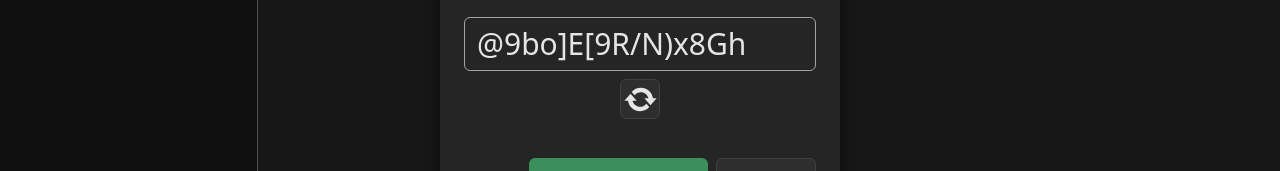
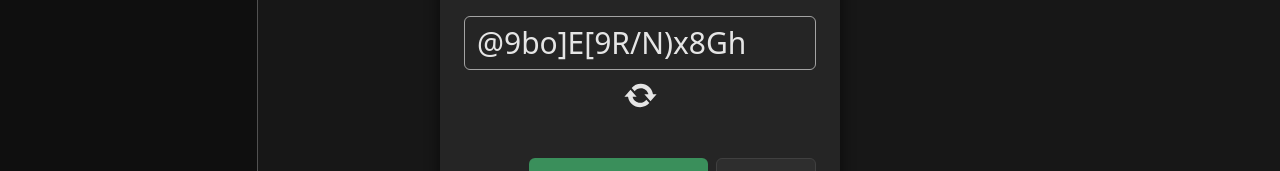
Before and after one commit to Pabl1k/desktop-password-manager, a React (Vite) app: page / in a window 1280 px wide. Both pictures are taken after a click on the button "Password generator". Shown: the part 328-499 px from the top of the page. Built offline with nearby package versions, Linux system fonts and the light colour scheme.

Commit message:
IconButton + whole app outline

```diff
--- a/src/features/Card/Card.tsx
+++ b/src/features/Card/Card.tsx
@@ -5,6 +5,7 @@ import { copyToClipboard, getLinkHostname, openExternally } from '@/shared/lib/u
 import Button from '@/shared/ui/Button';
 import DropdownMenu, { DropdownOption } from '@/shared/ui/DropdownMenu';
 import Icon from '@/shared/ui/Icon';
+import IconButton from '@/shared/ui/IconButton';
 
 interface Props {
   title: string;
@@ -32,7 +33,7 @@ const Card: FC<Props> = ({ title, link, login, password, onDelete }) => {
 
   const displayPasswordFieldValue = showPassword ? password : hiddenPassword;
 
-  const credentialClassName = 'h-(--field-height) flex items-center justify-between px-3';
+  const credentialClassName = 'h-(--field-height) flex items-center justify-between pl-3';
 
   return (
     <div className="w-[280px] h-[320px] bg-bg-card rounded-modal flex flex-col gap-10">
@@ -46,7 +47,7 @@ const Card: FC<Props> = ({ title, link, login, password, onDelete }) => {
           )}
         </div>
         <DropdownMenu options={cardOptions}>
-          <Icon name="dot-menu" className="cursor-pointer" />
+          <Icon name="dot-menu" className="p-2 rounded-full hover:bg-grey-hover cursor-pointer" />
         </DropdownMenu>
       </div>
 
@@ -55,34 +56,19 @@ const Card: FC<Props> = ({ title, link, login, password, onDelete }) => {
           <span className="truncate mr-2" title={login}>
             {login}
           </span>
-          <Icon
-            name="copy"
-            className="cursor-pointer"
-            size={20}
-            onClick={() => copyToClipboard(login)}
-          />
+          <IconButton iconName="copy" size={20} onClick={() => copyToClipboard(login)} />
         </div>
         <div className="h-px bg-border" />
         <div className={credentialClassName}>
           <span className="truncate mr-2" title={showPassword ? password : undefined}>
             {displayPasswordFieldValue}
           </span>
-          <div className="flex gap-2">
-            <button
-              className="flex cursor-pointer"
-              onClick={(e) => {
-                e.stopPropagation();
-                setShowPassword(!showPassword);
-              }}
-            >
-              <Icon name={showPassword ? 'hide' : 'show'} size={20} />
-            </button>
-            <Icon
-              name="copy"
-              className="cursor-pointer"
-              size={20}
-              onClick={() => copyToClipboard(password)}
+          <div className="flex">
+            <IconButton
+              iconName={showPassword ? 'hide' : 'show'}
+              onClick={() => setShowPassword(!showPassword)}
             />
+            <IconButton iconName="copy" onClick={() => copyToClipboard(password)} />
           </div>
         </div>
       </div>
--- a/src/shared/ui/Button.tsx
+++ b/src/shared/ui/Button.tsx
@@ -28,7 +28,7 @@ const Button: FC<Props> = ({ type = 'cancel', className, disabled = false, child
   return (
     <button
       className={clsx(
-        'focus:outline-green-main h-(--field-height) rounded-field px-6 whitespace-nowrap cursor-pointer disabled:cursor-not-allowed disabled:opacity-50',
+        'h-(--field-height) rounded-field px-6 whitespace-nowrap cursor-pointer disabled:cursor-not-allowed disabled:opacity-50 focus:outline-green-main',
         getStylesByType(type),
         className
       )}
--- a/src/shared/ui/DropdownMenu.tsx
+++ b/src/shared/ui/DropdownMenu.tsx
@@ -1,4 +1,4 @@
-import { FC, MouseEvent, ReactNode, useEffect, useRef, useState } from 'react';
+import { FC, MouseEvent, ReactNode, KeyboardEvent, useEffect, useRef, useState } from 'react';
 import PortalWrapper from '@/shared/ui/PortalWrapper';
 import { useTranslations } from '../hooks/useTranslations';
 import Button from './Button';
@@ -20,6 +20,12 @@ const DropdownMenu: FC<Props> = ({ options, children }) => {
   const [position, setPosition] = useState<{ top: number; left: number } | null>(null);
   const triggerRef = useRef<HTMLButtonElement | null>(null);
   const dropdownRef = useRef<HTMLDivElement | null>(null);
+
+  const handleMenuLeave = (e: KeyboardEvent) => {
+    if (e.key === 'Tab') {
+      setPosition(null);
+    }
+  };
 
   const displayDropdown = (e: MouseEvent<HTMLButtonElement>) => {
     if (position) {
@@ -57,7 +63,12 @@ const DropdownMenu: FC<Props> = ({ options, children }) => {
 
   return (
     <>
-      <button ref={triggerRef} className="flex" onClick={displayDropdown}>
+      <button
+        ref={triggerRef}
+        className="flex focus:outline-green-main"
+        onKeyDown={handleMenuLeave}
+        onClick={displayDropdown}
+      >
         {children}
       </button>
       {position && (
--- /dev/null
+++ b/src/shared/ui/IconButton.tsx
@@ -0,0 +1,28 @@
+import { FC } from 'react';
+import clsx from 'clsx';
+import Icon from '@/shared/ui/Icon';
+
+interface Props {
+  iconName: string;
+  className?: string;
+  size?: number;
+  title?: string;
+  onClick?: () => void;
+}
+
+const IconButton: FC<Props> = ({ iconName, className, size = 20, title, onClick }) => {
+  return (
+    <button
+      className={clsx(
+        className,
+        'flex p-2 rounded-full hover:bg-grey-hover cursor-pointer focus:outline-green-main'
+      )}
+      title={title}
+      onClick={onClick}
+    >
+      <Icon name={iconName} size={size} />
+    </button>
+  );
+};
+
+export default IconButton;
--- a/src/shared/ui/Tooltip.tsx
+++ b/src/shared/ui/Tooltip.tsx
@@ -28,7 +28,7 @@ const Tooltip: FC<Props> = ({ text, className, children }) => {
   return (
     <>
       <button
-        className={clsx(className, 'flex justify-center items-center')}
+        className={clsx(className, 'flex justify-center items-center focus:outline-green-main')}
         onMouseEnter={displayTooltip}
         onKeyDown={handleEnterPress}
         onMouseLeave={() => setPosition(null)}
--- a/src/widgets/PasswordGeneratorModal.tsx
+++ b/src/widgets/PasswordGeneratorModal.tsx
@@ -3,7 +3,7 @@ import { useTranslations } from '@/shared/hooks/useTranslations';
 import { generatePassword } from '@/shared/lib/utils/generate';
 import { copyToClipboard } from '@/shared/lib/utils/link';
 import Button from '@/shared/ui/Button';
-import Icon from '@/shared/ui/Icon';
+import IconButton from '@/shared/ui/IconButton';
 import Modal from '@/shared/ui/Modal';
 
 interface ApplyButton {
@@ -63,13 +63,13 @@ const PasswordGeneratorModal: FC<Props> = ({ open, applyButton, onClose }) => {
         <div className="border border-section-border rounded-field truncate pl-3 py-2 text-3xl">
           {value}
         </div>
-        <div className="flex justify-center mt-2">
-          <div
-            className="flex justify-center items-center border border-border bg-bg-main rounded-field cursor-pointer size-[40px] hover:bg-grey-hover"
+        <div className="flex justify-center">
+          <IconButton
+            iconName="update"
+            size={35}
             title={t('regenerate')}
-          >
-            <Icon name="update" size={35} onClick={handleRegenerate} />
-          </div>
+            onClick={handleRegenerate}
+          />
         </div>
       </div>
       <div className="flex justify-end">
```
